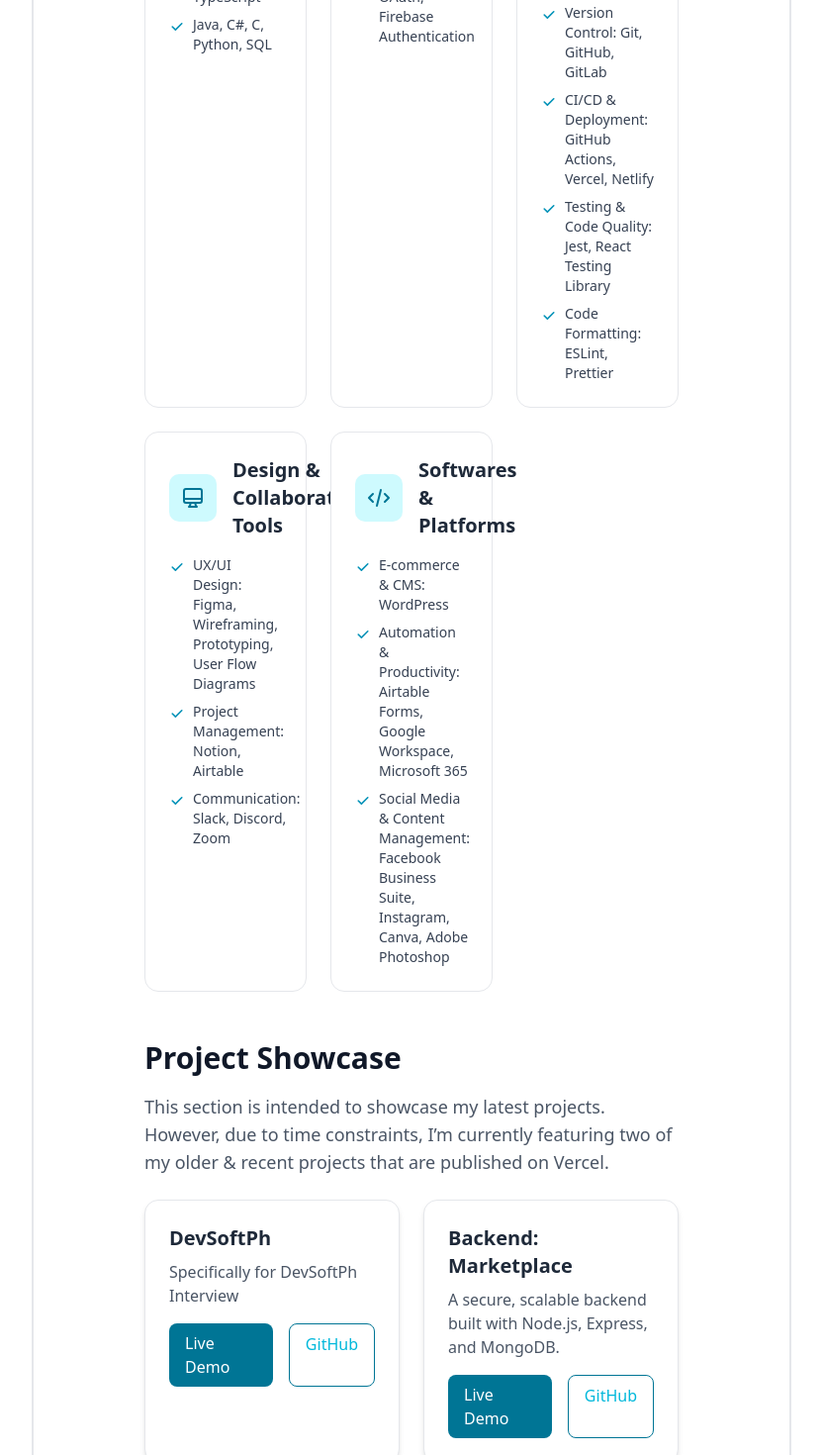
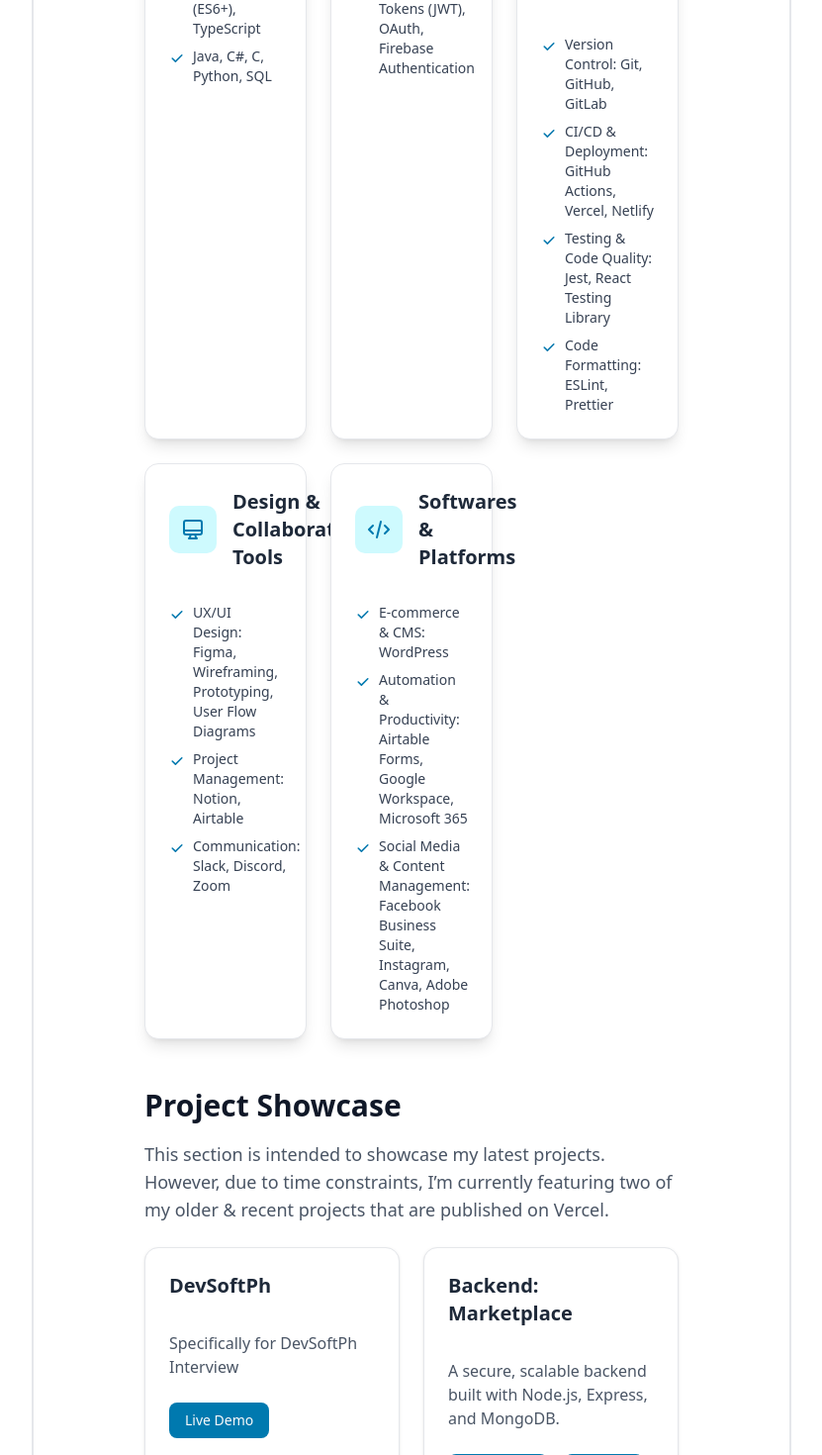
Before and after one commit to dev-rygar/Portfolio, a React (Vite) app: page /projects in a window 1280 px wide. Shown: the part 820-2290 px from the top of the page at 99% size, without its empty margins (224-1055 px from the left). Built offline with nearby package versions, Linux system fonts and the light colour scheme.

Commit message:
Update: component revisiong and docs

```diff
--- a/package.json
+++ b/package.json
@@ -18,6 +18,7 @@
     "lucide-react": "^0.485.0",
     "react": "^19.0.0",
     "react-dom": "^19.0.0",
+    "react-helmet-async": "^2.0.5",
     "react-router-dom": "^7.12.0",
     "tailwind-merge": "^3.4.0",
     "tailwindcss": "^4.0.17"
--- a/src/components/Navbar.tsx
+++ b/src/components/Navbar.tsx
@@ -16,8 +16,8 @@
           to={item.path}
           className={({ isActive }) => `
             ${isActive
-              ? "text-cyan-700 font-semibold"
-              : "text-gray-600 hover:text-cyan-700"
+              ? "text-primary font-semibold"
+              : "text-gray-600 hover:text-primary"
             }
             transition-colors duration-300
           `}
--- /dev/null
+++ b/src/components/SEO.tsx
@@ -0,0 +1,34 @@
+import { Helmet } from "react-helmet-async";
+
+interface SEOProps {
+    title: string;
+    description: string;
+    name?: string;
+    type?: string;
+}
+
+export default function SEO({
+    title,
+    description,
+    name = "John Garry Tan",
+    type = "website",
+}: SEOProps) {
+    return (
+        <Helmet>
+            {/* Standard metadata tags */}
+            <title>{title}</title>
+            <meta name="description" content={description} />
+
+            {/* Facebook tags */}
+            <meta property="og:type" content={type} />
+            <meta property="og:title" content={title} />
+            <meta property="og:description" content={description} />
+
+            {/* Twitter tags */}
+            <meta name="twitter:creator" content={name} />
+            <meta name="twitter:card" content="summary_large_image" />
+            <meta name="twitter:title" content={title} />
+            <meta name="twitter:description" content={description} />
+        </Helmet>
+    );
+}
--- /dev/null
+++ b/src/components/ui/card.tsx
@@ -0,0 +1,92 @@
+import * as React from "react"
+
+import { cn } from "@/lib/utils"
+
+function Card({ className, ...props }: React.ComponentProps<"div">) {
+  return (
+    <div
+      data-slot="card"
+      className={cn(
+        "bg-card text-card-foreground flex flex-col gap-6 rounded-xl border py-6 shadow-sm",
+        className
+      )}
+      {...props}
+    />
+  )
+}
+
+function CardHeader({ className, ...props }: React.ComponentProps<"div">) {
+  return (
+    <div
+      data-slot="card-header"
+      className={cn(
+        "@container/card-header grid auto-rows-min grid-rows-[auto_auto] items-start gap-2 px-6 has-data-[slot=card-action]:grid-cols-[1fr_auto] [.border-b]:pb-6",
+        className
+      )}
+      {...props}
+    />
+  )
+}
+
+function CardTitle({ className, ...props }: React.ComponentProps<"div">) {
+  return (
+    <div
+      data-slot="card-title"
+      className={cn("leading-none font-semibold", className)}
+      {...props}
+    />
+  )
+}
+
+function CardDescription({ className, ...props }: React.ComponentProps<"div">) {
+  return (
+    <div
+      data-slot="card-description"
+      className={cn("text-muted-foreground text-sm", className)}
+      {...props}
+    />
+  )
+}
+
+function CardAction({ className, ...props }: React.ComponentProps<"div">) {
+  return (
+    <div
+      data-slot="card-action"
+      className={cn(
+        "col-start-2 row-span-2 row-start-1 self-start justify-self-end",
+        className
+      )}
+      {...props}
+    />
+  )
+}
+
+function CardContent({ className, ...props }: React.ComponentProps<"div">) {
+  return (
+    <div
+      data-slot="card-content"
+      className={cn("px-6", className)}
+      {...props}
+    />
+  )
+}
+
+function CardFooter({ className, ...props }: React.ComponentProps<"div">) {
+  return (
+    <div
+      data-slot="card-footer"
+      className={cn("flex items-center px-6 [.border-t]:pt-6", className)}
+      {...props}
+    />
+  )
+}
+
+export {
+  Card,
+  CardHeader,
+  CardFooter,
+  CardTitle,
+  CardAction,
+  CardDescription,
+  CardContent,
+}
--- a/src/index.css
+++ b/src/index.css
@@ -52,18 +52,18 @@
   --card-foreground: oklch(0.145 0 0);
   --popover: oklch(1 0 0);
   --popover-foreground: oklch(0.145 0 0);
-  --primary: oklch(0.205 0 0);
+  --primary: oklch(0.527 0.154 227.661); /* Cyan 700 */
   --primary-foreground: oklch(0.985 0 0);
   --secondary: oklch(0.97 0 0);
   --secondary-foreground: oklch(0.205 0 0);
   --muted: oklch(0.97 0 0);
   --muted-foreground: oklch(0.556 0 0);
-  --accent: oklch(0.97 0 0);
+  --accent: oklch(0.936 0.062 216.59); /* Cyan 100-ish tint */
   --accent-foreground: oklch(0.205 0 0);
   --destructive: oklch(0.577 0.245 27.325);
   --border: oklch(0.922 0 0);
   --input: oklch(0.922 0 0);
-  --ring: oklch(0.708 0 0);
+  --ring: oklch(0.527 0.154 227.661);
   --chart-1: oklch(0.646 0.222 41.116);
   --chart-2: oklch(0.6 0.118 184.704);
   --chart-3: oklch(0.398 0.07 227.392);
@@ -86,8 +86,8 @@
   --card-foreground: oklch(0.985 0 0);
   --popover: oklch(0.205 0 0);
   --popover-foreground: oklch(0.985 0 0);
-  --primary: oklch(0.922 0 0);
-  --primary-foreground: oklch(0.205 0 0);
+  --primary: oklch(0.713 0.141 224.23); /* Cyan 500 */
+  --primary-foreground: oklch(0.145 0 0);
   --secondary: oklch(0.269 0 0);
   --secondary-foreground: oklch(0.985 0 0);
   --muted: oklch(0.269 0 0);
@@ -97,7 +97,7 @@
   --destructive: oklch(0.704 0.191 22.216);
   --border: oklch(1 0 0 / 10%);
   --input: oklch(1 0 0 / 15%);
-  --ring: oklch(0.556 0 0);
+  --ring: oklch(0.713 0.141 224.23);
   --chart-1: oklch(0.488 0.243 264.376);
   --chart-2: oklch(0.696 0.17 162.48);
   --chart-3: oklch(0.769 0.188 70.08);
--- a/src/main.tsx
+++ b/src/main.tsx
@@ -1,13 +1,16 @@
 import { StrictMode } from 'react'
 import { createRoot } from 'react-dom/client'
 import { BrowserRouter } from 'react-router-dom'
+import { HelmetProvider } from "react-helmet-async";
 import './index.css'
 import App from './App.tsx'
 
 createRoot(document.getElementById('root')!).render(
   <StrictMode>
-    <BrowserRouter>
-      <App />
-    </BrowserRouter>
+    <HelmetProvider>
+      <BrowserRouter>
+        <App />
+      </BrowserRouter>
+    </HelmetProvider>
   </StrictMode>,
 )
--- a/src/pages/About.tsx
+++ b/src/pages/About.tsx
@@ -1,9 +1,14 @@
 import SocialLinks from "../components/SocialLinks";
 import profileImage from "../assets/profile.jpeg";
+import SEO from "../components/SEO";
 
 export default function About() {
   return (
     <div className="container mx-auto mt-16 sm:mt-32 px-6 pb-12 ">
+      <SEO
+        title="About | John Garry Tan"
+        description="Learn more about John Garry Tan, his background, hobbies, and passion for technology and design."
+      />
       <div className="grid grid-cols-1 gap-y-16 lg:grid-cols-2 lg:grid-rows-[auto_1fr] lg:gap-y-12">
         <div className="lg:pl-20">
           <div className="max-w-xs px-2.5 lg:max-w-none">
--- a/src/pages/Home.tsx
+++ b/src/pages/Home.tsx
@@ -8,11 +8,17 @@
 import ExperienceSummary from "../components/ExperienceSummary";
 import NewsletterSubscribe from "../components/NewsLetterSubscribe";
 
+import SEO from "../components/SEO";
+
 export default function Home() {
   const images = [imageOne, imageTwo, imageThree, imageFour, imageFive];
 
   return (
     <div className="pb-12">
+      <SEO
+        title="Home | John Garry Tan"
+        description="Welcome to the portfolio of John Garry Tan, a Full Stack Developer and UX/UI Designer passionate about building intuitive digital experiences."
+      />
       <section
         aria-labelledby="bio-heading"
         className="mt-20 mb-6 md:mt-25 *:my-4"
--- a/src/pages/Projects.tsx
+++ b/src/pages/Projects.tsx
@@ -1,8 +1,21 @@
 import { techStackSections } from "../data/data";
+import { Button } from "../components/ui/button";
+import {
+  Card,
+  CardContent,
+  CardFooter,
+  CardHeader,
+  CardTitle,
+} from "../components/ui/card";
+import SEO from "../components/SEO";
 
 export default function TechStack() {
   return (
     <div className="container mx-auto px-4 py-16">
+      <SEO
+        title="Projects | John Garry Tan"
+        description="Discover the technological expertise and project showcase of John Garry Tan."
+      />
       <div className="max-w-5xl mx-auto">
         <header className="mb-12 text-center">
           <h1 className="text-4xl md:text-5xl font-bold text-gray-900 mb-4 leading-tight">
@@ -15,13 +28,12 @@
 
         <div className="grid md:grid-cols-3 gap-6">
           {techStackSections.map((section, index) => (
-            <div key={index} className="relative group">
-              <div
-                className="relative bg-white p-6 rounded-xl border border-gray-200 shadow-3xl transform transition-all duration-300
-                hover:-translate-y-2 flex flex-col h-full"
+            <Card
+              key={index}
+              className="group hover:-translate-y-2 transition-all duration-300 shadow-lg hover:shadow-xl border-gray-200"
             >
-                <div className="flex items-center space-x-4 mb-4">
-                  <div className="bg-cyan-100 text-cyan-700 p-3 rounded-lg">
+              <CardHeader className="flex flex-row items-center space-y-0 gap-4 pb-2">
+                <div className="bg-cyan-100 text-primary p-3 rounded-lg">
                   <svg
                     xmlns="http://www.w3.org/2000/svg"
                     className="h-6 w-6"
@@ -79,15 +91,16 @@
                     )}
                   </svg>
                 </div>
-                  <h2 className="text-xl font-semibold text-gray-800">
+                <CardTitle className="text-xl font-semibold text-gray-800">
                   {section.title}
-                  </h2>
-                </div>
-                <ul className="space-y-2 text-gray-700 flex-grow">
+                </CardTitle>
+              </CardHeader>
+              <CardContent>
+                <ul className="space-y-2 text-gray-700">
                   {section.items.map((item, itemIndex) => (
                     <li key={itemIndex} className="flex items-start text-sm">
                       <svg
-                        className="w-4 h-4 text-cyan-600 mr-2 mt-1 flex-shrink-0"
+                        className="w-4 h-4 text-primary mr-2 mt-1 flex-shrink-0"
                         fill="currentColor"
                         viewBox="0 0 20 20"
                       >
@@ -101,8 +114,8 @@
                     </li>
                   ))}
                 </ul>
-              </div>
-            </div>
+              </CardContent>
+            </Card>
           ))}
         </div>
         <div className="mt-12">
@@ -147,33 +160,47 @@
               },
               // Add more projects as needed
             ].map((project, index) => (
-              <div
+              <Card
                 key={index}
-                className="bg-white p-6 rounded-xl border border-gray-200 shadow-md hover:shadow-lg transition-shadow"
+                className="hover:shadow-lg transition-shadow border-gray-200"
               >
-                <h3 className="text-xl font-semibold text-gray-800 mb-2">
+                <CardHeader>
+                  <CardTitle className="text-xl font-semibold text-gray-800">
                     {project.title}
-                </h3>
-                <p className="text-gray-600 mb-4">{project.description}</p>
-                <div className="flex space-x-4">
+                  </CardTitle>
+                </CardHeader>
+                <CardContent>
+                  <p className="text-gray-600">{project.description}</p>
+                </CardContent>
+                <CardFooter className="flex space-x-4">
+                  {project.link && (
+                    <Button asChild className="bg-primary hover:bg-primary/90">
                       <a
                         href={project.link}
                         target="_blank"
                         rel="noopener noreferrer"
-                    className="px-4 py-2 bg-cyan-700 text-white rounded-md hover:bg-cyan-600 transition-colors"
                       >
                         Live Demo
                       </a>
+                    </Button>
+                  )}
+                  {project.github && (
+                    <Button
+                      asChild
+                      variant="outline"
+                      className="border-primary text-primary hover:bg-accent"
+                    >
                       <a
                         href={project.github}
                         target="_blank"
                         rel="noopener noreferrer"
-                    className="px-4 py-2 border border-cyan-700 text-cyan-500 rounded-md hover:bg-cyan-50 transition-colors"
                       >
                         GitHub
                       </a>
-                </div>
-              </div>
+                    </Button>
+                  )}
+                </CardFooter>
+              </Card>
             ))}
           </div>
         </div>
```
Also changed, not shown: src/components/ExperienceSummary.tsx (+10 -12 lines), src/pages/Career.tsx (+24 -13 lines), 2 other files (tests, documents, lock files or other folders). Lines whose indentation alone changed are shown as unchanged.
